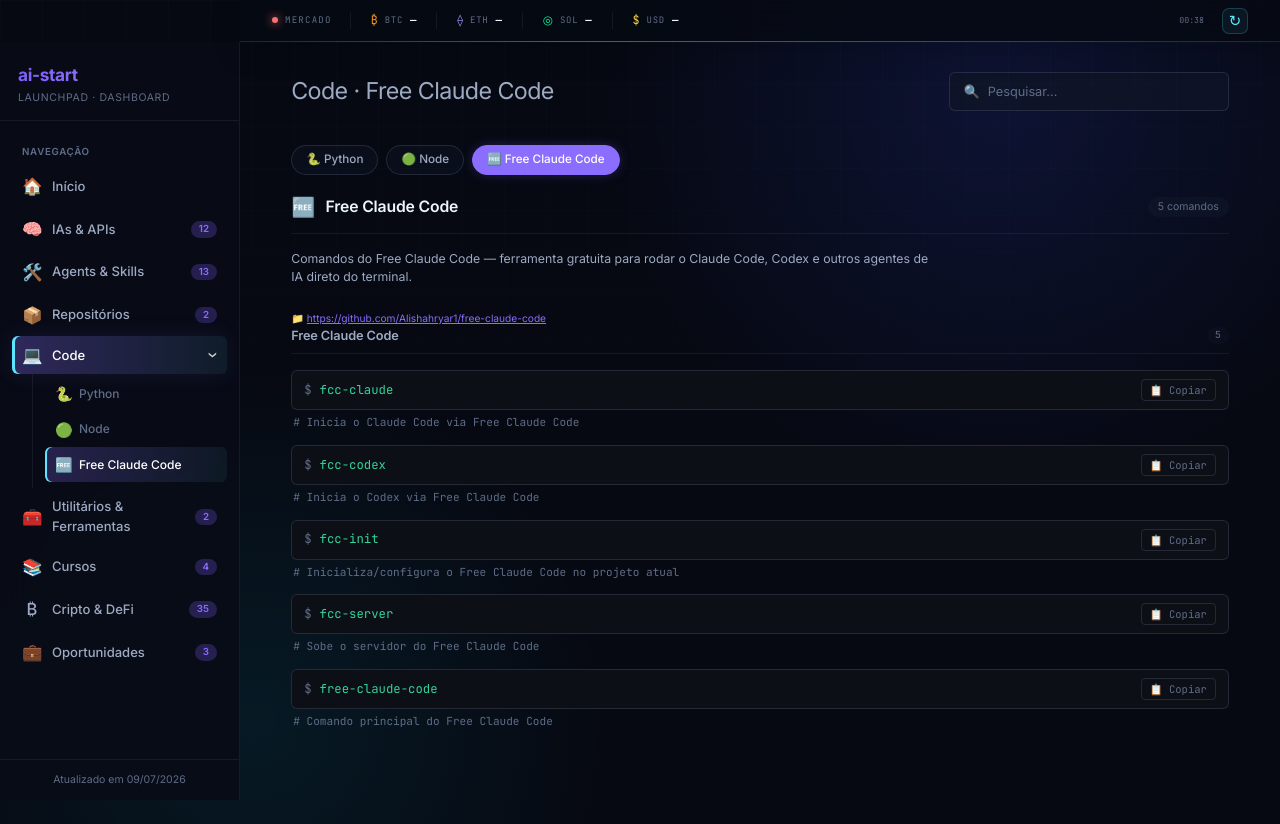
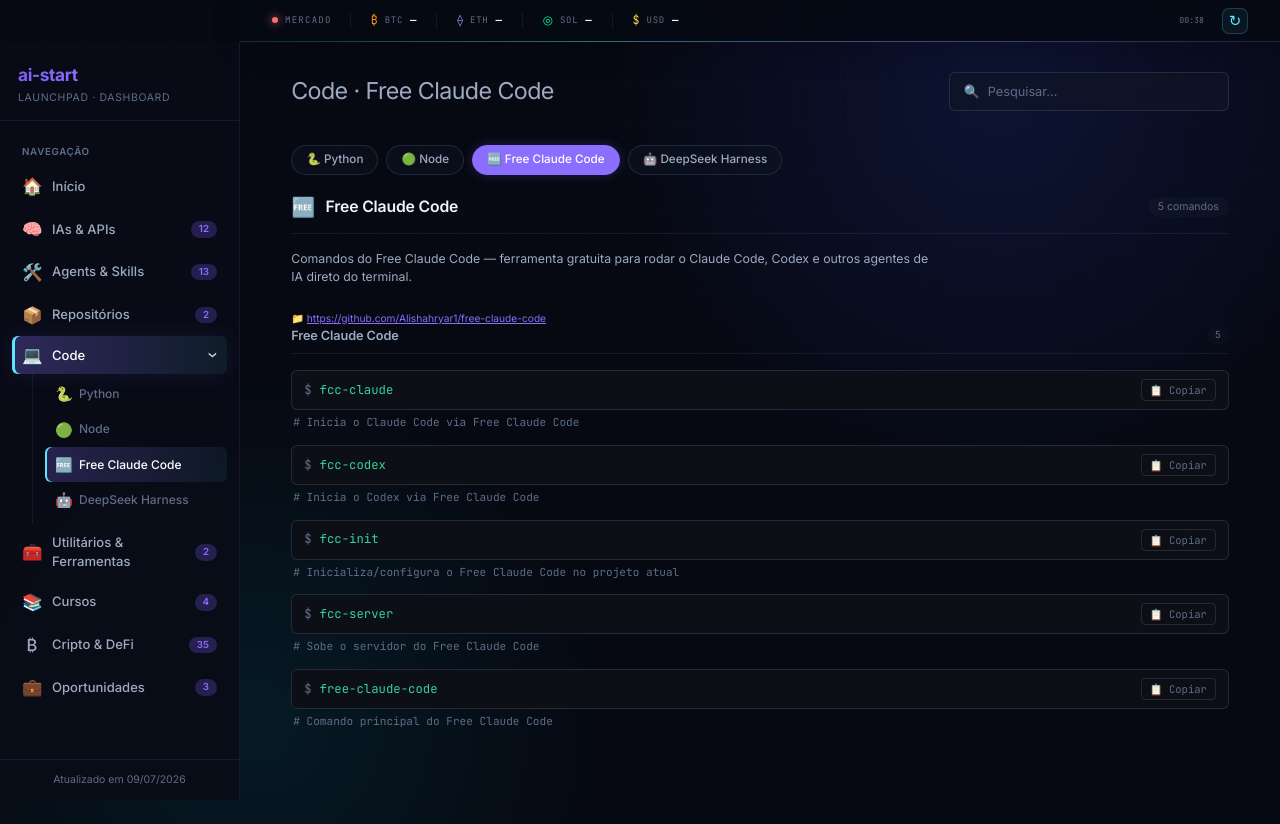
Before and after one commit to thiagofranchin/ai-start, a Next.js app: page /code/fcc in a window 1280 px wide. Shown: the top 824 px of the page. Built offline with nearby package versions, Linux system fonts and the light colour scheme; no server answers.

Commit message:
feat: add DeepSeek Harness (dsh) to code topics and navigation

```diff
--- a/src/app/code/[topic]/page.tsx
+++ b/src/app/code/[topic]/page.tsx
@@ -4,7 +4,7 @@
 import { codeTopics } from '@/data';
 import type { CodeTopicId } from '@/types';
 
-const VALID_TOPICS: CodeTopicId[] = ['python', 'node', 'fcc'];
+const VALID_TOPICS: CodeTopicId[] = ['python', 'node', 'fcc', 'dsh'];
 
 export function generateStaticParams() {
   return VALID_TOPICS.map((topic) => ({ topic }));
--- a/src/data/code.ts
+++ b/src/data/code.ts
@@ -103,4 +103,38 @@
       },
     ],
   },
+  {
+    id: 'dsh',
+    label: 'DeepSeek Harness',
+    icon: '🤖',
+    intro: 'DeepSeek Harness (dsh) — launcher de perfis de agentes de IA da DeepSeek: interface web, headless, SDK e ACP, com plugins gerenciados por perfil.',
+    repoUrl: 'https://github.com/deepseek-ai/deepseek-harness',
+    groups: [
+      {
+        title: 'Rodar a aplicação web',
+        commands: [
+          { cmd: 'npx @deepseek-ai/dsh web', comment: 'Sobe a interface web do DeepSeek Harness (roda direto via npx, sem instalação)' },
+        ],
+      },
+      {
+        title: 'Perfis e modos de execução',
+        commands: [
+          { cmd: 'npx @deepseek-ai/dsh --profile <nome>', comment: 'Inicia o perfil nomeado a partir de $DSH_HOME/profiles/<nome>' },
+          { cmd: 'npx @deepseek-ai/dsh --profile headless "sua tarefa"', comment: 'Roda uma sessão única em modo headless, imprime a resposta final e sai' },
+          { cmd: 'npx @deepseek-ai/dsh --profile sdk', comment: 'Serve clientes SDK via JSON-RPC stdio' },
+          { cmd: 'npx @deepseek-ai/dsh --profile acp', comment: 'Serve clientes de automação via ACP stdio' },
+          { cmd: 'npx @deepseek-ai/dsh --profile <nome> --from-default-profile <template>', comment: 'Cria um novo perfil customizado a partir de um template oficial e já o inicia' },
+        ],
+      },
+      {
+        title: 'Utilitários',
+        commands: [
+          { cmd: 'npx @deepseek-ai/dsh --profile web --port 8080', comment: 'Passa argumentos para o app do perfil (ex.: --port pertence ao app web)' },
+          { cmd: 'npx @deepseek-ai/dsh plugin --profile <nome> <pnpm args>', comment: 'Gerencia os plugins de um perfil repassando comandos ao pnpm do perfil' },
+          { cmd: 'npx @deepseek-ai/dsh --dump-config', comment: 'Exibe a árvore de configuração composta sem iniciar o perfil' },
+          { cmd: 'npx @deepseek-ai/dsh --help', comment: 'Mostra a ajuda do próprio launcher dsh' },
+        ],
+      },
+    ],
+  },
 ];
--- a/src/lib/constants.ts
+++ b/src/lib/constants.ts
@@ -38,6 +38,7 @@
       { id: 'python', label: 'Python', icon: '🐍' },
       { id: 'node', label: 'Node', icon: '🟢' },
       { id: 'fcc', label: 'Free Claude Code', icon: '🆓' },
+      { id: 'dsh', label: 'DeepSeek Harness', icon: '🤖' },
     ],
   },
   { id: 'utils', label: 'Utilitários & Ferramentas', icon: '🧰' },
--- a/src/types/index.ts
+++ b/src/types/index.ts
@@ -49,7 +49,8 @@
   | 'jobs';
 
 // ===== CODE (tutoriais de versionamento) =====
-export type CodeTopicId = 'python' | 'node' | 'fcc';
+export type CodeTopicId = 'python' | 'node' | 'fcc'
+  | 'dsh';
 
 export interface CodeCommand {
   cmd: string;
```
